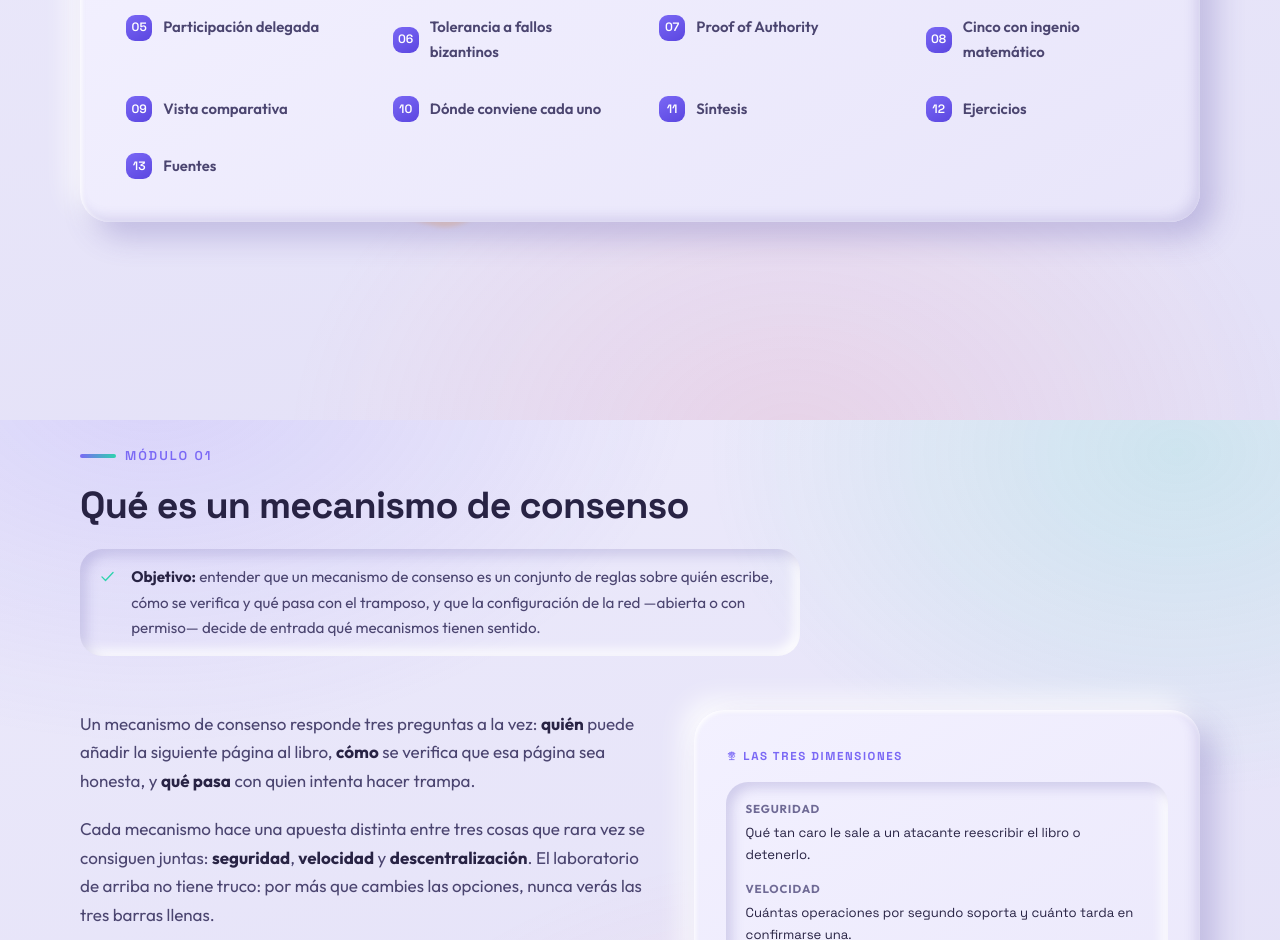
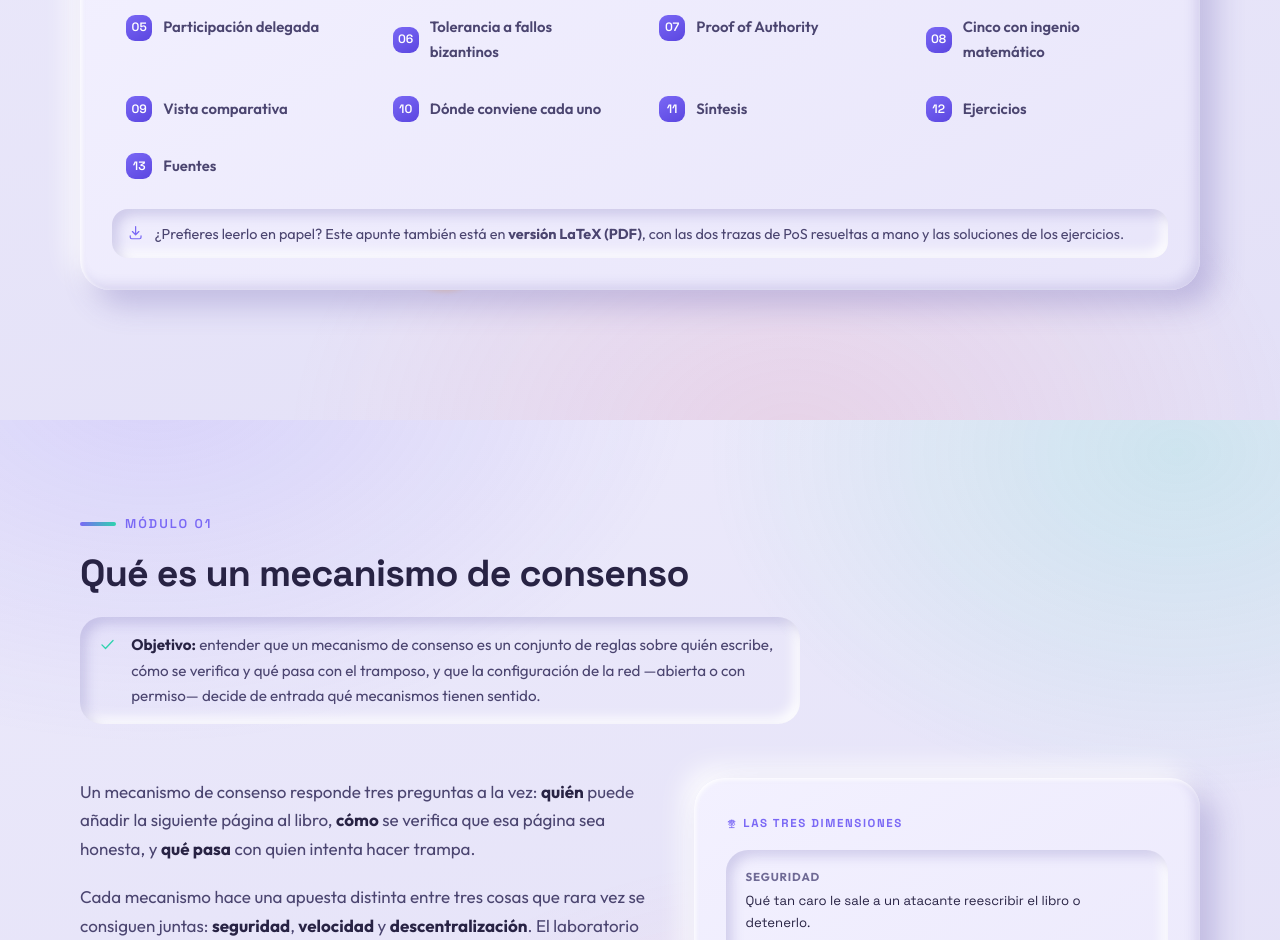
Before and after one commit to emiliooarrig/apuntes-blockchain, a plain HTML site: page temas/consenso.html in a window 1280 px wide. Shown: the part 1180-2120 px from the top of the page. Drawn offline with Linux system fonts and the light colour scheme.

Commit message:
Versión LaTeX del apunte de consenso

```diff
--- a/temas/consenso.html
+++ b/temas/consenso.html
@@ -185,6 +185,12 @@
         <li><a href="#ejercicios"><span class="toc__n">12</span> Ejercicios</a></li>
         <li><a href="#fuentes"><span class="toc__n">13</span> Fuentes</a></li>
       </ul>
+      <p class="toc__pdf">
+        <svg viewBox="0 0 24 24" aria-hidden="true"><use href="#i-download"/></svg>
+        <span>¿Prefieres leerlo en papel? Este apunte también está en
+        <a href="../latex/consenso.pdf" target="_blank" rel="noopener">versión LaTeX (PDF)</a>,
+        con las dos trazas de PoS resueltas a mano y las soluciones de los ejercicios.</span>
+      </p>
     </nav>
   </div>
 </section>
@@ -1474,7 +1480,7 @@
       <div class="footer__col">
         <h3>Recursos</h3>
         <ul>
-          <li><a href="prueba-de-trabajo.html">Prueba de trabajo</a></li>
+          <li><a href="../latex/consenso.pdf" target="_blank" rel="noopener">Apunte en PDF (LaTeX)</a></li>
           <li><a href="http://www.math.com.mx/curso_Blockchain.html" rel="noopener">Temario del curso</a></li>
           <li><a href="#">Repositorio de código</a></li>
           <li><a href="../index.html#contacto">Contacto</a></li>
```
Also changed, not shown: 2 other files.
